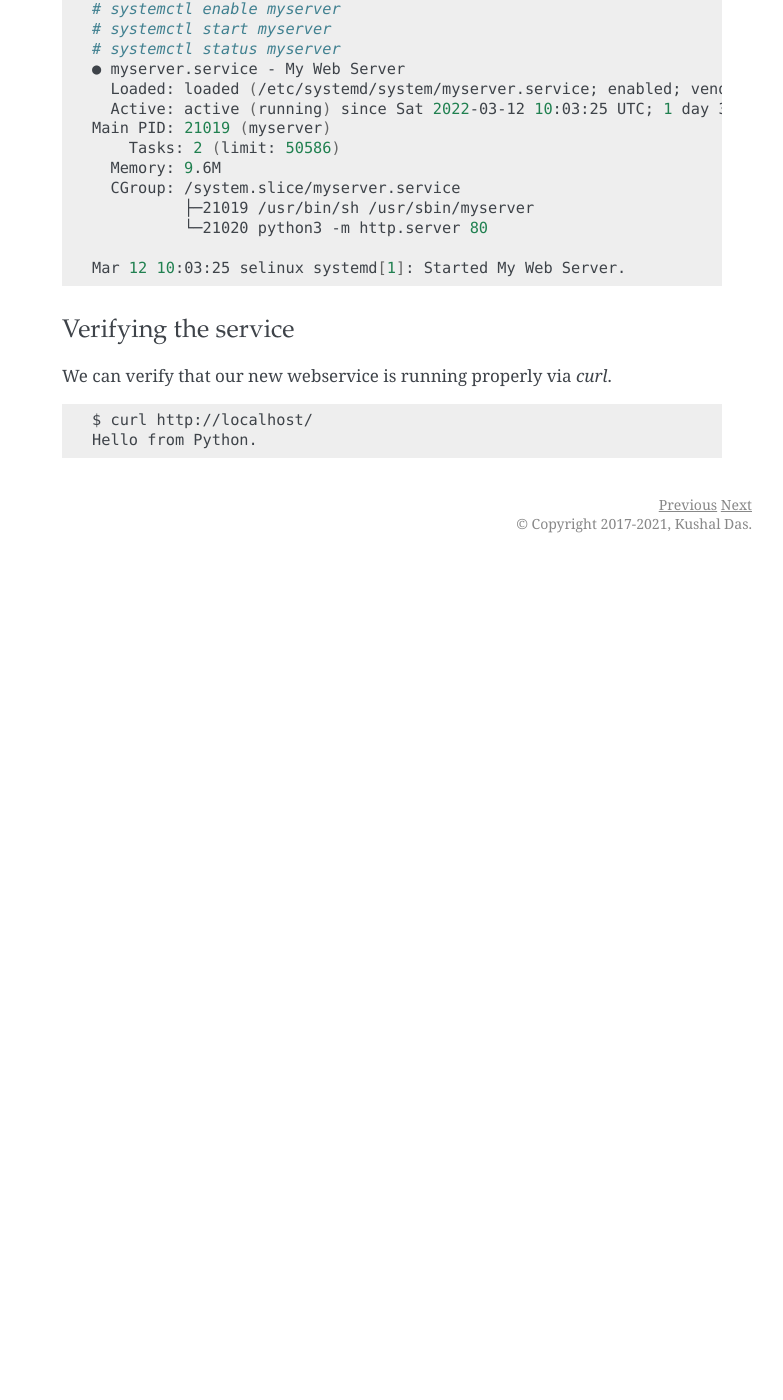
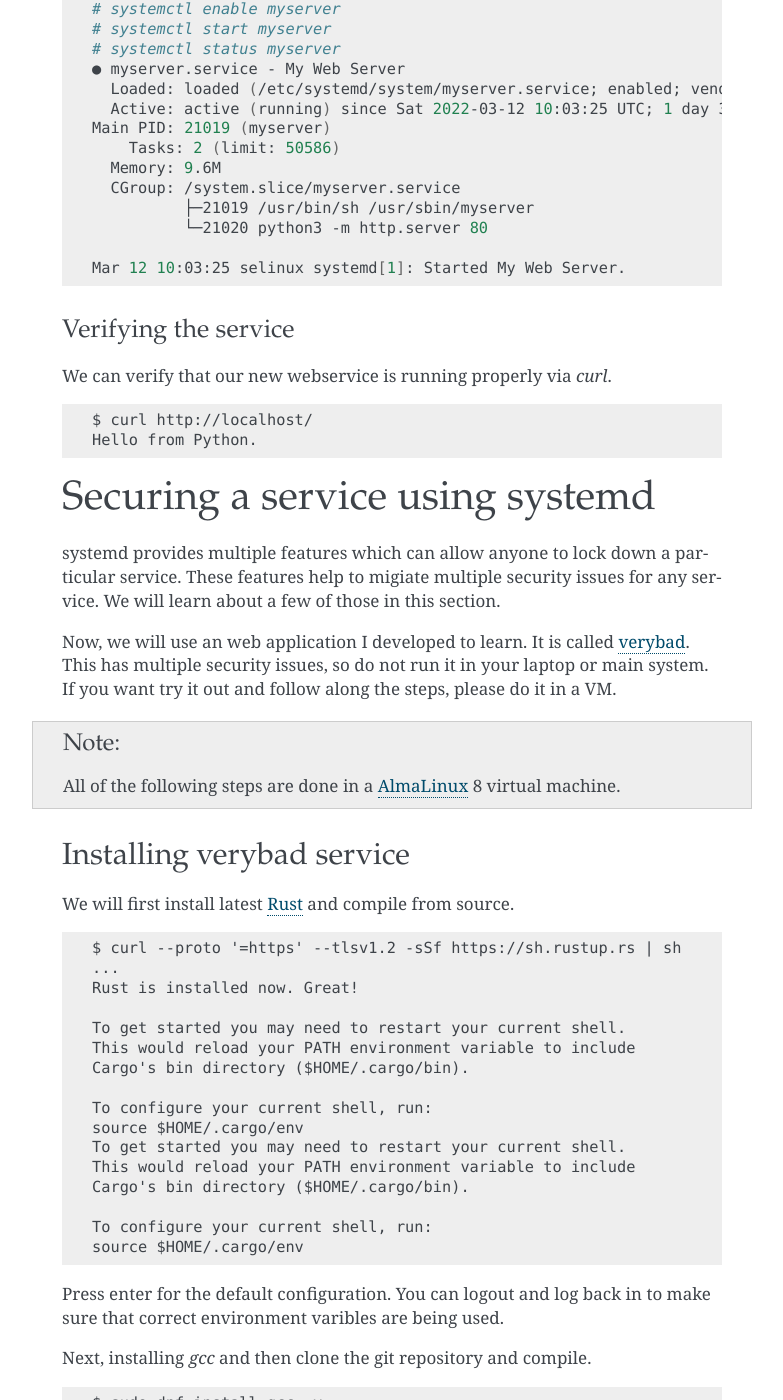
Before and after one commit to kushaldas/lym, a Sphinx documentation site: the page built from docs/services.rst, in a window 1280 px wide and 1400 px high, scrolled down 7522 px. Shown: the whole window, without its empty margins (358-1141 px from the left). Built offline with Sphinx 7.4.7, drawn with Linux system fonts in a browser that asks for light colours; a script that is not in the unit is left out; before the commit the page ends 8085 px from its top, so only the background shows below that; some of the changed text lies outside the part shown.

Commit message:
Adds verybad service

```diff
--- a/docs/services.rst
+++ b/docs/services.rst
@@ -433,3 +433,81 @@ We can verify that our new webservice is running properly via `curl`.
 
     $ curl http://localhost/
     Hello from Python.
+
+
+Securing a service using systemd
+=================================
+
+systemd provides multiple features which can allow anyone to lock down a
+particular service. These features help to migiate multiple security issues for
+any service. We will learn about a few of those in this section.
+
+
+Now, we will use an web application I developed to learn.  It is called `verybad
+<https://github.com/kushaldas/verybad>`_.  This has multiple security issues, so
+do not run it in your laptop or main system. If you want try it out and follow
+along the steps, please do it in a VM.
+
+.. note:: All of the following steps are done in a `AlmaLinux <https://almalinux.org/>`_ 8 virtual machine.
+
+
+Installing verybad service
+---------------------------
+
+We will first install latest `Rust <https://www.rust-lang.org/>`_ and compile from source.
+
+::
+
+    $ curl --proto '=https' --tlsv1.2 -sSf https://sh.rustup.rs | sh
+    ...
+    Rust is installed now. Great!
+
+    To get started you may need to restart your current shell.
+    This would reload your PATH environment variable to include
+    Cargo's bin directory ($HOME/.cargo/bin).
+
+    To configure your current shell, run:
+    source $HOME/.cargo/env
+    To get started you may need to restart your current shell.
+    This would reload your PATH environment variable to include
+    Cargo's bin directory ($HOME/.cargo/bin).
+
+    To configure your current shell, run:
+    source $HOME/.cargo/env
+
+Press enter for the default configuration. You can logout and log back in to
+make sure that correct environment varibles are being used.
+
+
+Next, installing `gcc` and then clone the git repository and compile.
+
+::
+
+    $ sudo dnf install gcc -y
+    $ git clone https://github.com/kushaldas/verybad
+    $ cd verybad
+    $ cargo build --release
+    ...
+    $ ls -l target/release/verybad
+    -rwxrwxr-x. 2 almalinux almalinux 8193040 Mar 16 04:21 target/release/verybad
+
+
+Now, we will copy the executable to `/usr/sbin` and also copy the service file and then start & enable the service.
+
+
+::
+
+    $ sudo cp ./target/release/verybad /usr/sbin/
+    $ sudo cp verybad.service /etc/systemd/system/
+    $ sudo mkdir -p /web/amazing
+    $ sudo systemctl enable verybad
+    $ sudo systemctl start verybad
+
+
+Now, in one terminal you can run `journalctl` to see the logs from the service,
+and then from another terminal we can use `curl` to do various operations on the
+web service.
+
+::
+
+    $ sudo journalctl -u verybad -f
```
